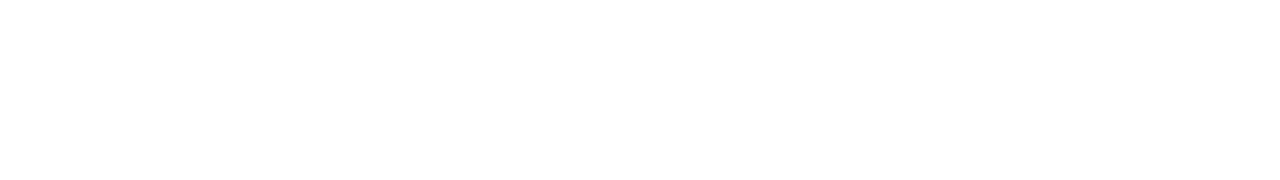
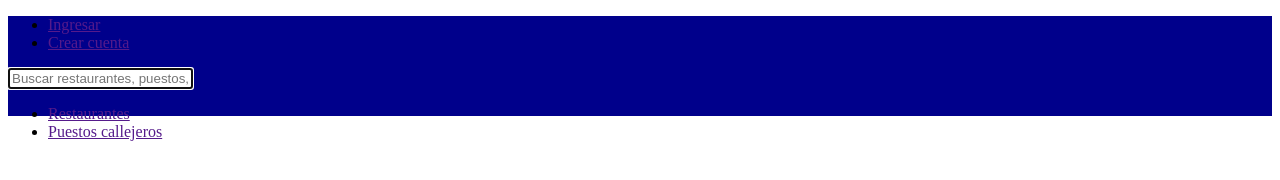
Before and after one commit to Trimius/Proyecto1, a website: page index.html in a window 1280 px wide. Drawn offline with Linux system fonts and the light colour scheme.

Commit message:
second commit

```diff
--- /dev/null
+++ b/app.css
@@ -0,0 +1,9 @@
+.nav-header {
+    height: 100px;
+}
+
+.nav-header {
+    background-color: darkblue;
+    border: 0;
+    position: relative;
+}
--- a/index.html
+++ b/index.html
@@ -4,12 +4,34 @@
         <meta charset="UTF-8">
         <meta name="viewport" content="width=device-width, initial-scale=1.0">
         <meta http-equiv="X-UA-Compatible" content="ie=edge">
+        <link rel="stylesheet" type="text/css" href="app.css">
         <title>FoodLovers (so original, right?)</title>
     </head>
     <main>
         <body>
-           <header class="nav-header nav-header-plus nav-header--is-leave" role="banner"></header>
-           <div class=""></div>
+           <header class="nav-header nav-header-plus nav-header--is-leave" role="banner">
+               <div>
+                   <ul>
+                       <li><a href="">Ingresar</a></li>
+                       <li><a href="">Crear cuenta</a></li>
+                   </ul>
+               </div>
+               <div>
+                   <form class="nav-search" action="" method="GET" role="search">
+                       <input class="nav-search-input" type="text" aria-label="Ingresa lo que estes buscando" name="as_word"
+                       placeholder="Buscar restaurantes, puestos, comida etc..." maxlength="120" autofocus="" autocapitalize="off"
+                       autocorrect="off" spellcheck="false" autocomplete="off">
+                   </form>
+               </div>
+               <div>
+                <nav>
+                    <ul>
+                        <li><a href="">Restaurantes</a></li>
+                        <li><a href="">Puestos callejeros</a></li>
+                    </ul>
+                </nav>
+               </div>
+           </header>
         </body>
     </main>
 </html>
```
